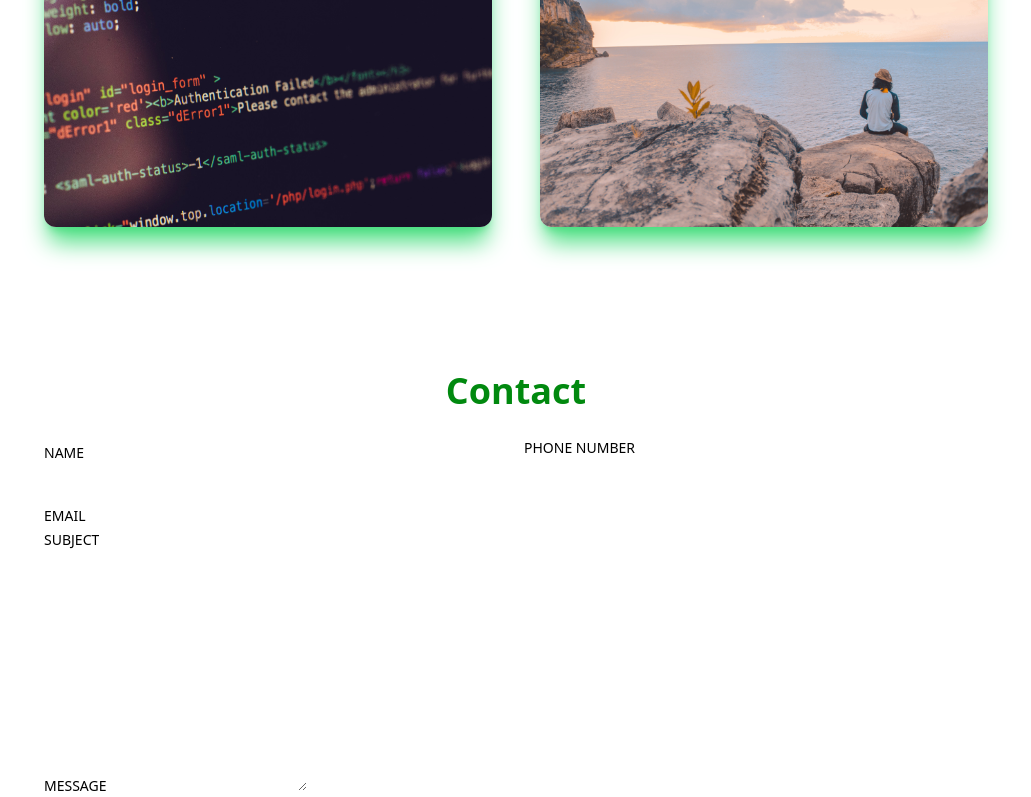
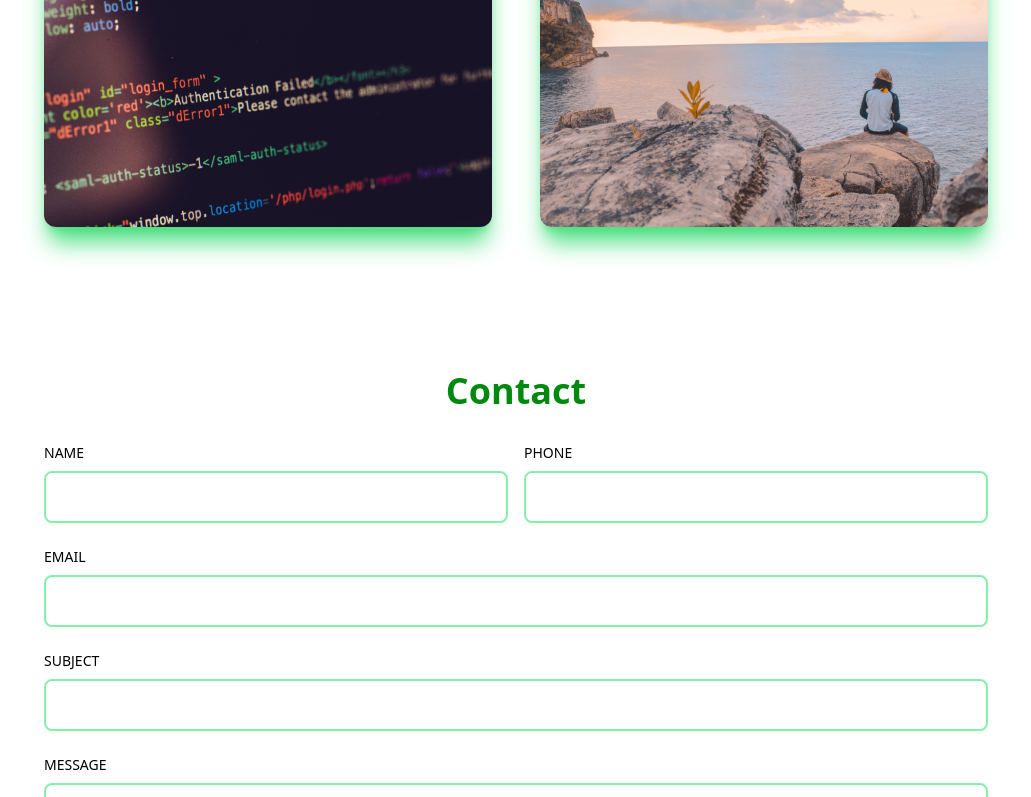
Before and after one commit to bonfacenyatangi/my_portfolio, a React (Vite) app: page / in a window 1280 px wide. Shown: the part 2000-2797 px from the top of the page, without its empty margins (156-1187 px from the left). Built offline with nearby package versions, Linux system fonts and the light colour scheme.

Commit message:
✨ Created contact form

```diff
--- a/src/components/Contact.jsx
+++ b/src/components/Contact.jsx
@@ -10,25 +10,49 @@
         <div className="grid md:grid-cols-2 gap-4 w-full py-2 ">
           <div className="flex flex-col">
             <label className="uppercase text-sm py-2">Name</label>
-            <input type="text" name="name" />
+            <input
+              className="border-2 rounded-lg p-3 flex border-green-300"
+              type="text"
+              name="name"
+            />
           </div>
-          <div>
-            <label className="uppercase text-sm py-2">Phone Number</label>
-            <input type="text" name="phone" id="" />
+          <div className="flex flex-col">
+            <label className="uppercase text-sm py-2">Phone</label>
+            <input
+              className="border-2 rounded-lg p-3 flex border-green-300"
+              type="text"
+              name="phone"
+              id=""
+            />
           </div>
         </div>
-        <div>
+        <div className="flex flex-col py-2">
           <label className="uppercase text-sm py-2">Email</label>
-          <input type="email" name="email" />
+          <input
+            className="border-2 rounded-lg p-3 flex border-green-300"
+            type="email"
+            name="email"
+          />
         </div>
-        <div>
+        <div className="flex flex-col py-2">
           <label className="uppercase text-sm py-2">Subject</label>
-          <input type="text" name="email" />
+          <input
+            className="border-2 rounded-lg p-3 flex border-green-300"
+            type="text"
+            name="email"
+          />
         </div>
-        <div>
+        <div className="flex flex-col py-2">
           <label className="uppercase text-sm py-2">Message</label>
-          <textarea rows="10" name="message"></textarea>
+          <textarea
+            className="border-2 rounded-lg p-3 flex border-green-300"
+            rows="10"
+            name="message"
+          ></textarea>
         </div>
+        <button className="bg-[#01890f] text-gray-100 mt-4 w-full p-4 rounded-lg">
+          Let's Talk
+        </button>
       </form>
     </div>
   );
```
